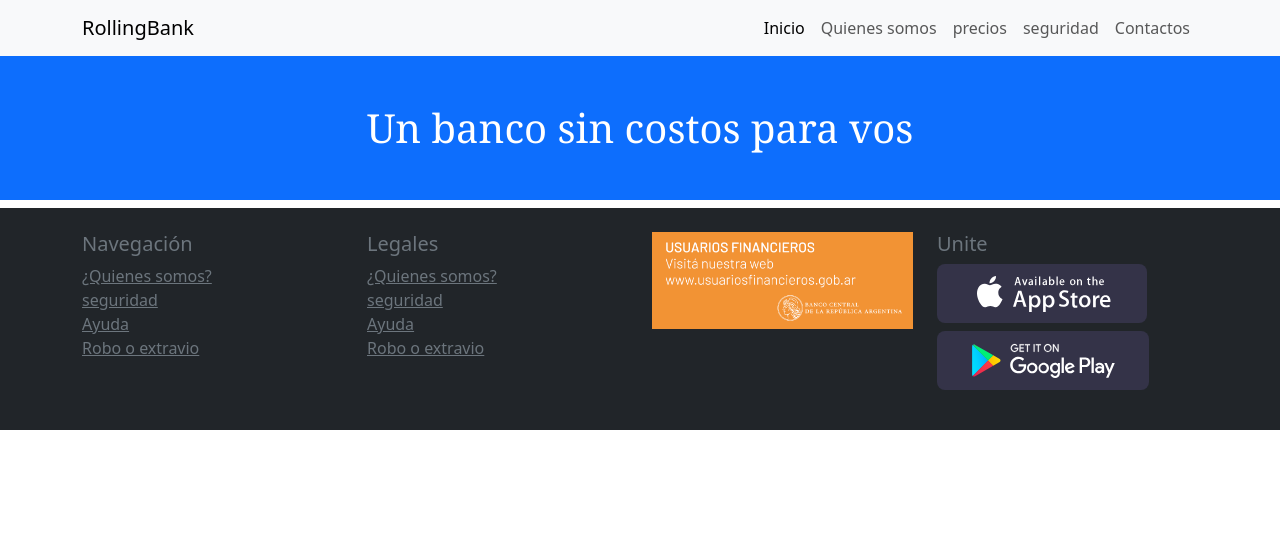
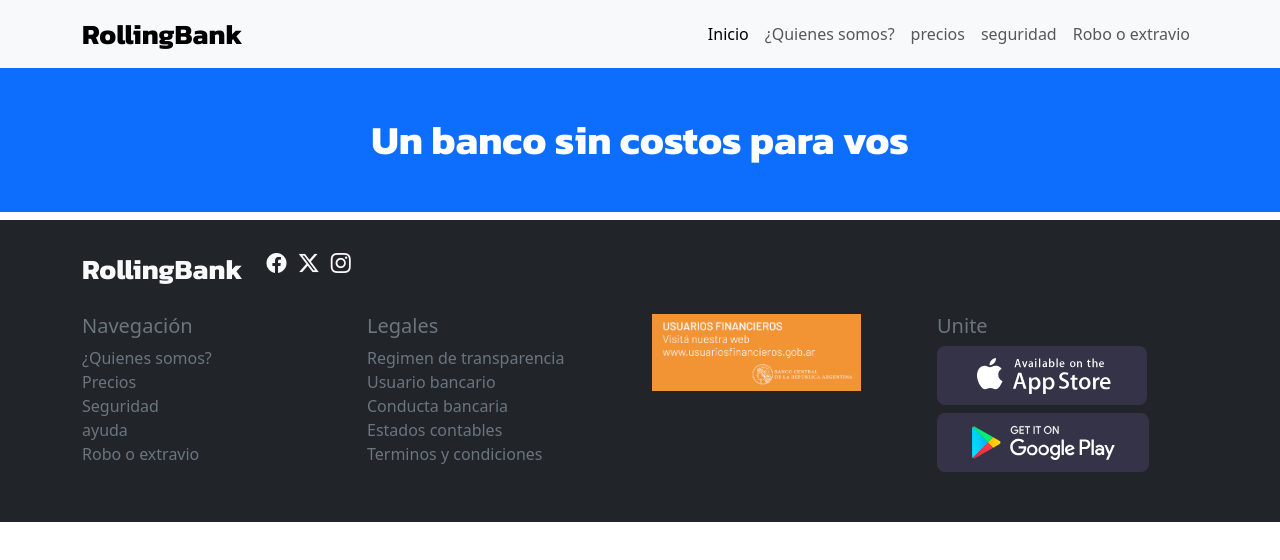
Before and after one commit to manusantiaraoz/rollingbanckc73i, a plain HTML site: page pages/precios.html in a window 1280 px wide. Drawn offline with nearby package versions, Linux system fonts and the light colour scheme.

Commit message:
se actualizo nav y footer

```diff
--- a/css/precios.css
+++ b/css/precios.css
@@ -1,6 +1,6 @@
+@import url("https://fonts.googleapis.com/css2?family=Kanit:wght@700&display=swap");
+
 h1{
-    font-family: Georgia, 'Times New Roman', Times, serif;
-    font-weight: 700;
-
-
+    font-family: "Kanit", sans-serif;
+  font-size: 40px;
 }
--- a/css/style.css
+++ b/css/style.css
@@ -0,0 +1,29 @@
+@import url("https://fonts.googleapis.com/css2?family=Kanit:wght@700&display=swap");
+
+.Nav-titulo {
+  font-family: "Kanit", sans-serif;
+  font-size: 28px;
+}
+.img-footer1 {
+  max-width: 80%;
+}
+
+/* dispositivos sm */
+@media all and (max-width: 767px) {
+  .iconos-footer {
+    display: none;
+  }
+}
+/* dispositivos md */
+@media all and (min-width: 768px) and (max-width: 991px) {
+  .iconos-footer2{
+    display: none;
+  }
+}
+
+/* dispositivos grandes lg */
+@media all and (min-width: 992px) {
+  .iconos-footer2{
+    display: none;
+  }
+}
--- a/pages/precios.html
+++ b/pages/precios.html
@@ -10,15 +10,19 @@
       integrity="sha384-T3c6CoIi6uLrA9TneNEoa7RxnatzjcDSCmG1MXxSR1GAsXEV/Dwwykc2MPK8M2HN"
       crossorigin="anonymous"
     />
+    <link
+      rel="stylesheet"
+      href="https://cdn.jsdelivr.net/npm/bootstrap-icons@1.11.1/font/bootstrap-icons.css"
+    />
     <link rel="stylesheet" href="../css/style.css" />
-    <link rel="stylesheet" href="../css/precios.css">
+    <link rel="stylesheet" href="../css/precios.css" />
     <title>RollingBank</title>
   </head>
   <body>
     <header>
       <nav class="navbar navbar-expand-lg bg-body-tertiary">
         <div class="container">
-          <a class="navbar-brand" href="index.html">RollingBank</a>
+          <a class="navbar-brand Nav-titulo" href="index.html">RollingBank</a>
           <button
             class="navbar-toggler"
             type="button"
@@ -33,13 +37,16 @@
           <div class="collapse navbar-collapse" id="navbarSupportedContent">
             <ul class="navbar-nav ms-auto mb-2 mb-lg-0">
               <li class="nav-item">
-                <a class="nav-link active" aria-current="page" href="../index.html"
+                <a
+                  class="nav-link active"
+                  aria-current="page"
+                  href=".index.html"
                   >Inicio</a
                 >
               </li>
               <li class="nav-item">
                 <a class="nav-link" href="../pages/quienesSomos.html"
-                  >Quienes somos</a
+                  >¿Quienes somos?</a
                 >
               </li>
               <li class="nav-item">
@@ -49,7 +56,9 @@
                 <a class="nav-link" href="../pages/seguridad.html">seguridad</a>
               </li>
               <li class="nav-item">
-                <a class="nav-link" href="../pages/error404.html">Contactos</a>
+                <a class="nav-link" href="../pages/error404.html"
+                  >Robo o extravio</a
+                >
               </li>
             </ul>
           </div>
@@ -61,27 +70,75 @@
         <h1 class="h1 py-5">Un banco sin costos para vos</h1>
       </section>
     </main>
-    <footer class="bg-dark text-secondary py-4 ">
+    <footer class="bg-dark text-secondary py-4">
       <div class="container">
         <div class="row">
+          <div class="mb-4 mt-1">
+            <div class="d-flex">
+              <a
+                href="./index.html"
+                class="Nav-titulo link-light link-underline-opacity-0"
+                >RollingBank</a
+              >
+              <div class="ms-4 iconos-footer">
+                <a href="../pages/error404.html" class="fs-5 link-light"
+                  ><i class="bi bi-facebook"></i
+                ></a>
+                <a href="../pages/error404.html" class="fs-5 link-light mx-2"
+                  ><i class="bi bi-twitter-x"></i
+                ></a>
+                <a href="../pages/error404.html" class="fs-5 link-light"
+                  ><i class="bi bi-instagram"></i
+                ></a>
+              </div>
+            </div>
+            <div class="ms-4 iconos-footer2">
+              <a href="../pages/error404.html" class="fs-5 link-light"
+                ><i class="bi bi-facebook"></i
+              ></a>
+              <a href="../pages/error404.html" class="fs-5 link-light mx-2"
+                ><i class="bi bi-twitter-x"></i
+              ></a>
+              <a href="../pages/error404.html" class="fs-5 link-light"
+                ><i class="bi bi-instagram"></i
+              ></a>
+            </div>
+          </div>
           <div class="col-md-6 col-lg-3 mb-3">
             <h5>Navegación</h5>
             <ul class="list-unstyled">
               <li>
-                <a href="../pages/error404.html" class="link-secondary"
+                <a
+                  href="../pages/error404.html"
+                  class="link-secondary link-underline-opacity-0"
                   >¿Quienes somos?</a
                 >
               </li>
               <li>
-                <a href="../pages/error404.html" class="link-secondary"
-                  >seguridad</a
+                <a
+                  href="../pages/error404.html"
+                  class="link-secondary link-underline-opacity-0"
+                  >Precios</a
                 >
               </li>
               <li>
-                <a href="../pages/error404.html" class="link-secondary">Ayuda</a>
+                <a
+                  href="../pages/error404.html"
+                  class="link-secondary link-underline-opacity-0"
+                  >Seguridad</a
+                >
               </li>
               <li>
-                <a href="../pages/error404.html" class="link-secondary"
+                <a
+                  href="../pages/error404.html"
+                  class="link-secondary link-underline-opacity-0"
+                  >ayuda</a
+                >
+              </li>
+              <li>
+                <a
+                  href="../pages/error404.html"
+                  class="link-secondary link-underline-opacity-0"
                   >Robo o extravio</a
                 >
               </li>
@@ -91,21 +148,38 @@
             <h5>Legales</h5>
             <ul class="list-unstyled">
               <li>
-                <a href="../pages/error404.html" class="link-secondary"
-                  >¿Quienes somos?</a
+                <a
+                  href="../pages/error404.html"
+                  class="link-secondary link-underline-opacity-0"
+                  >Regimen de transparencia</a
                 >
               </li>
               <li>
-                <a href="../pages/error404.html" class="link-secondary"
-                  >seguridad</a
+                <a
+                  href="../pages/error404.html"
+                  class="link-secondary link-underline-opacity-0"
+                  >Usuario bancario</a
                 >
               </li>
               <li>
-                <a href="../pages/error404.html" class="link-secondary">Ayuda</a>
+                <a
+                  href="../pages/error404.html"
+                  class="link-secondary link-underline-opacity-0"
+                  >Conducta bancaria</a
+                >
               </li>
               <li>
-                <a href="../pages/error404.html" class="link-secondary"
-                  >Robo o extravio</a
+                <a
+                  href="../pages/error404.html"
+                  class="link-secondary link-underline-opacity-0"
+                  >Estados contables</a
+                >
+              </li>
+              <li>
+                <a
+                  href="../pages/error404.html"
+                  class="link-secondary link-underline-opacity-0"
+                  >Terminos y condiciones</a
                 >
               </li>
             </ul>
@@ -114,7 +188,7 @@
             <img
               src="../img/usuariosfinancieros.png"
               alt="logo usuarios financieros"
-              class="img-fluid"
+              class="img-footer1"
             />
           </div>
           <div class="col-md-6 col-lg-3 mb-3">
```
